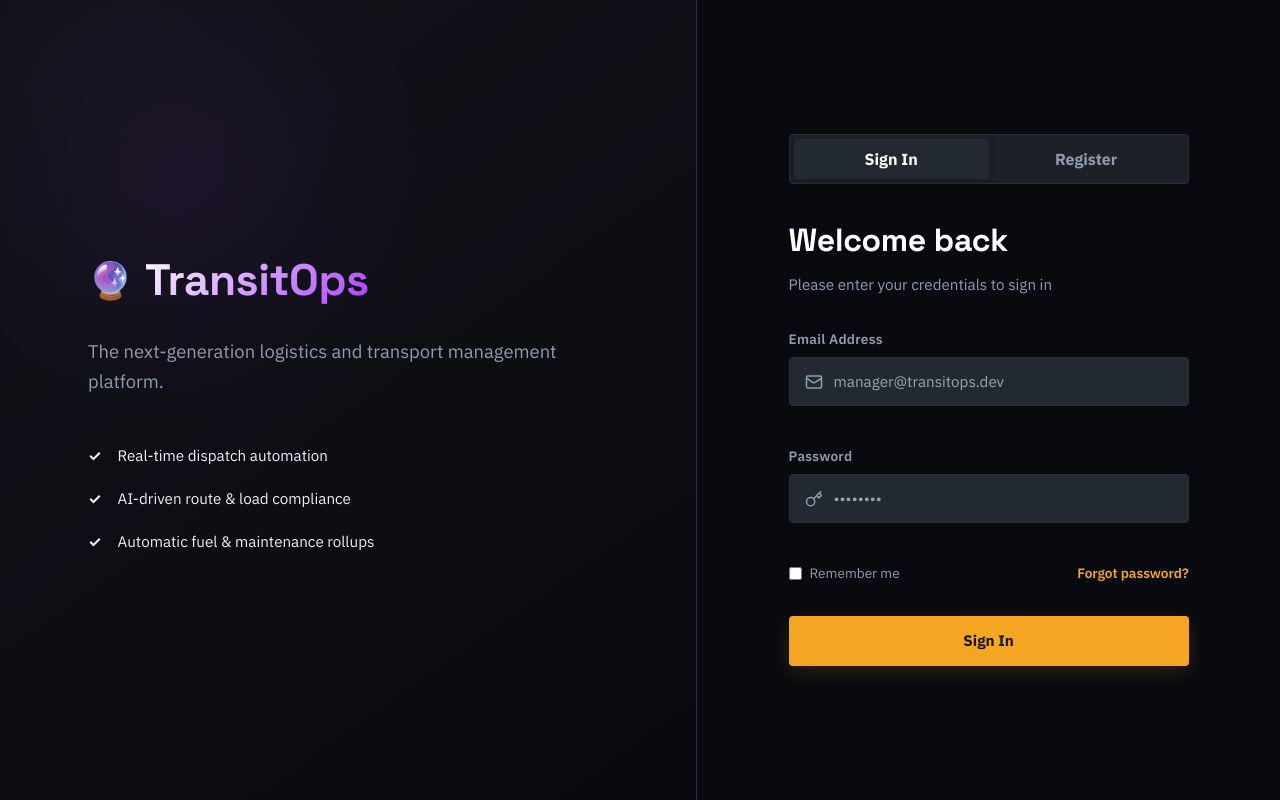
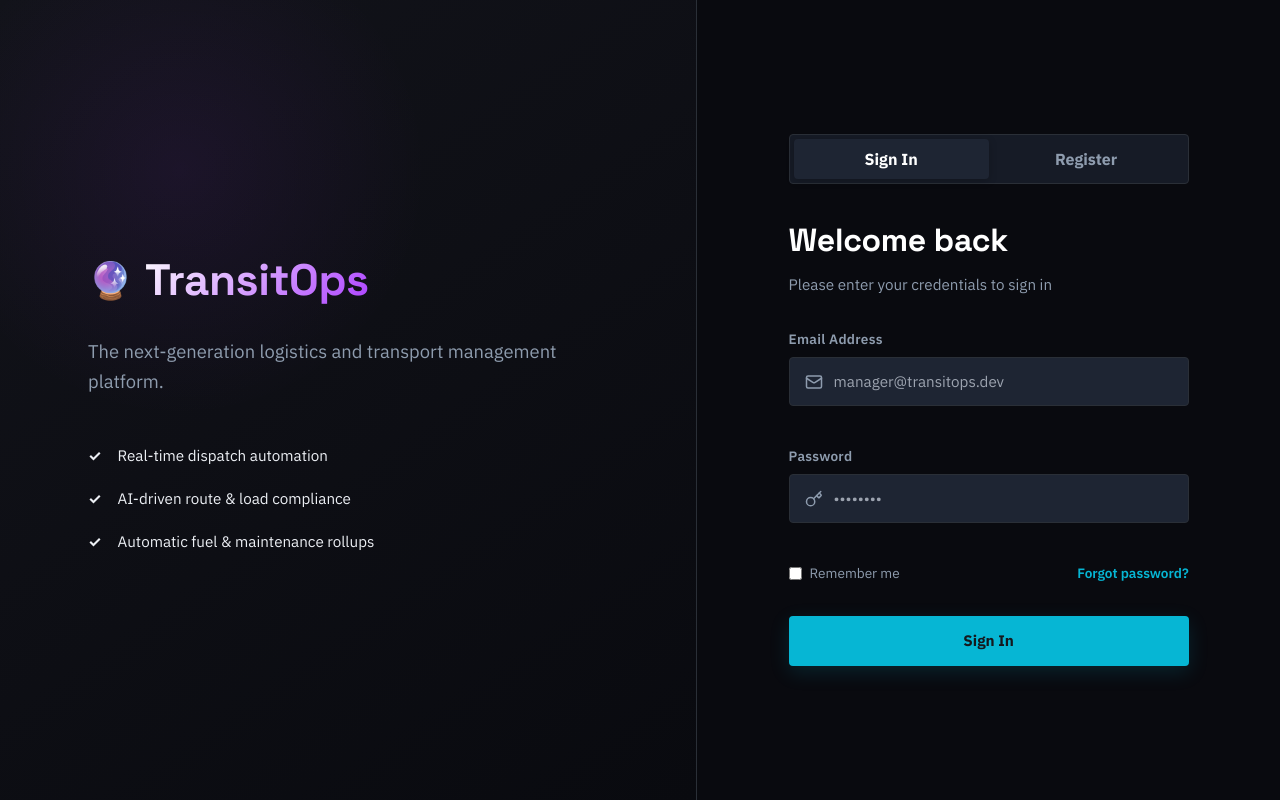
Before and after one commit to nishad-shaik/TransitOps-odoo, a Vue app in the folder frontend/: page /login in a window 1280 px wide. Built offline with nearby package versions, Linux system fonts and the light colour scheme; no server answers.

Commit message:
feat(dashboard): convert to bento layout with dynamic kpi filters

```diff
--- a/frontend/src/components/dashboard/ManagerDashboard.vue
+++ b/frontend/src/components/dashboard/ManagerDashboard.vue
@@ -21,13 +21,14 @@
       </div>
     </div>
 
-    <!-- KPI Cards Grid with Interactive Action Straps -->
-    <div class="kpi-grid">
+    <!-- Bento Grid matrix holding metric cards -->
+    <div class="bento-grid">
       <div
-        class="kpi-card cursor-pointer"
+        class="kpi-card cursor-pointer bento-card-span-1"
         v-for="kpi in kpis"
         :key="kpi.title"
         @click="handleKpiClick(kpi.title)"
+        :class="{ 'bento-card-span-2': kpi.title === 'Fleet Utilization', 'border-[#06B6D4]': activeKpiFilter === kpi.filterVal }"
       >
         <div class="kpi-header">
           <component :is="kpi.icon" class="kpi-icon-svg text-primary" />
@@ -127,7 +128,7 @@
 
 <script setup>
 import { ref, reactive, computed, onMounted } from 'vue';
-import { Compass, Hourglass, BarChart3 } from '@lucide/vue';
+import { Compass, Hourglass, BarChart3, Wrench } from '@lucide/vue';
 import { useToast } from '../../composables/useToast';
 import { useApiResource } from '../../composables/useApiResource';
 
@@ -141,27 +142,33 @@ const filters = reactive({
 const activeKpiFilter = ref('All');
 
 const { data: statsData, fetch: fetchStats } = useApiResource('/dashboard/stats');
+const { data: apiVehicles, fetch: fetchVehicles } = useApiResource('/vehicles');
 
 onMounted(() => {
   fetchStats();
+  fetchVehicles();
 });
 
 const kpis = computed(() => [
-  { title: 'Active Trips', value: String(statsData.value?.activeTrips ?? 0), subtext: 'On road. Click to filter.', icon: Compass },
-  { title: 'Pending Trips', value: String(statsData.value?.pendingTrips ?? 0), subtext: 'Awaiting dispatch. Click to filter.', icon: Hourglass },
-  { title: 'Fleet Utilization', value: statsData.value?.utilizationRate ?? '0%', subtext: 'Click to reset filter', icon: BarChart3 }
+  { title: 'Active Trips', value: String(statsData.value?.activeTrips ?? 0), subtext: 'Click to filter ongoing', icon: Compass, filterVal: 'Dispatched' },
+  { title: 'Pending Trips', value: String(statsData.value?.pendingTrips ?? 0), subtext: 'Click to filter pending', icon: Hourglass, filterVal: 'Draft' },
+  { title: 'In Shop Vehicles', value: String(statsData.value?.distribution?.maintenance ?? 0), subtext: 'Click to filter workshop', icon: Wrench, filterVal: 'In Shop' },
+  { title: 'Fleet Utilization', value: statsData.value?.utilizationRate ?? '0%', subtext: 'Click to reset filter', icon: BarChart3, filterVal: 'All' }
 ]);
 
 const handleKpiClick = (title) => {
   if (title === 'Active Trips') {
     activeKpiFilter.value = 'Dispatched';
-    showToast('KPI Filter Applied: Showing Dispatched Trips', 'info');
+    showToast('KPI Filter: Showing Dispatched/Ongoing Trips', 'info');
   } else if (title === 'Pending Trips') {
     activeKpiFilter.value = 'Draft';
-    showToast('KPI Filter Applied: Showing Draft Trips', 'info');
+    showToast('KPI Filter: Showing Draft/Scheduled Trips', 'info');
+  } else if (title === 'In Shop Vehicles') {
+    activeKpiFilter.value = 'In Shop';
+    showToast('KPI Filter: Showing In Shop/Maintenance Vehicles', 'info');
   } else {
     activeKpiFilter.value = 'All';
-    showToast('KPI Filter Reset: Showing all logs', 'info');
+    showToast('KPI Filter Reset: Showing all dispatches', 'info');
   }
 };
 
@@ -176,8 +183,14 @@ const distributionPercent = (key) => {
 
 const filteredRecentTrips = computed(() => {
   return recentTrips.value.filter(trip => {
-    if (activeKpiFilter.value !== 'All') {
-      return trip.status === activeKpiFilter.value;
+    if (activeKpiFilter.value === 'Dispatched') {
+      return trip.status === 'Dispatched' || trip.status === 'Completed' || trip.status === 'Ongoing';
+    }
+    if (activeKpiFilter.value === 'Draft') {
+      return trip.status === 'Draft' || trip.status === 'Scheduled';
+    }
+    if (activeKpiFilter.value === 'In Shop') {
+      return trip.vehicle_id && (apiVehicles.value || []).find(v => v.registration_number === trip.vehicle_id)?.status === 'In Shop';
     }
     const matchesType = filters.type === 'All' || trip.type === filters.type;
     const matchesStatus = filters.status === 'All' || trip.status === filters.status;
@@ -186,7 +199,7 @@ const filteredRecentTrips = computed(() => {
 });
 
 const badgeClass = (status) => {
-  if (status === 'Dispatched') return 'badge-info';
+  if (status === 'Dispatched' || status === 'Ongoing') return 'badge-info';
   if (status === 'Completed') return 'badge-success';
   if (status === 'Draft') return 'badge-warning';
   return 'badge-danger';
@@ -234,10 +247,24 @@ const badgeClass = (status) => {
   transition: border-color 0.2s ease;
 }
 
-.kpi-grid {
+.bento-grid {
   display: grid;
-  grid-template-columns: repeat(auto-fit, minmax(220px, 1fr));
+  grid-template-columns: repeat(4, 1fr);
   gap: 1.25rem;
+}
+
+.bento-card-span-1 {
+  grid-column: span 1;
+}
+
+.bento-card-span-2 {
+  grid-column: span 1; /* Fallback for small screens */
+}
+
+@media (min-width: 768px) {
+  .bento-card-span-2 {
+    grid-column: span 2;
+  }
 }
 
 .kpi-card {
--- a/frontend/src/style.css
+++ b/frontend/src/style.css
@@ -5,17 +5,17 @@
 @tailwind utilities;
 
 :root {
-  /* Grounded Fleet Operations Color System */
-  --primary: #F5A623; /* Dispatch Amber / Hazard Signage */
-  --primary-hover: #D98C10;
-  --primary-glow: rgba(245, 166, 35, 0.12);
+  /* Grounded Fleet Operations Color System - Cyber Industrial */
+  --primary: #06B6D4; /* Electric Cyan */
+  --primary-hover: #0891B2;
+  --primary-glow: rgba(6, 182, 212, 0.12);
 
   --secondary: #3B82C4; /* Route Steel Blue */
   --secondary-glow: rgba(59, 130, 196, 0.12);
 
-  --dark-bg: #15181D; /* Warm Asphalt Charcoal */
-  --panel-bg: #1D2127; /* Panel Background */
-  --card-bg: #232931; /* Card Background */
+  --dark-bg: #0B0F19; /* Deep Asphalt Canvas */
+  --panel-bg: #161B26; /* Panel Grids */
+  --card-bg: #1E2533; /* Instrument Cards */
   --border-color: #2A2F37; /* Clean Border lines */
   --border-hover: #3A414D;
 
@@ -25,14 +25,14 @@
   --text-muted: #64748B;
 
   /* Technical Operations Palette */
-  --success: #4C9A6A; /* Muted Moss Green */
-  --success-glow: rgba(76, 154, 106, 0.08);
+  --success: #10B981; /* Emerald Green */
+  --success-glow: rgba(16, 185, 129, 0.08);
   --warning: #F5A623;
   --warning-glow: rgba(245, 166, 35, 0.08);
-  --danger: #D14343; /* Muted Brick Red */
-  --danger-glow: rgba(209, 67, 67, 0.08);
-  --info: #3B82C4;
-  --info-glow: rgba(59, 130, 196, 0.08);
+  --danger: #FF3B30; /* Crimson Red */
+  --danger-glow: rgba(255, 59, 48, 0.08);
+  --info: #06B6D4;
+  --info-glow: rgba(6, 182, 212, 0.08);
 
   /* Layout Constants */
   --sidebar-width: 280px;
@@ -45,7 +45,7 @@
   --shadow-sm: 0 2px 8px rgba(0, 0, 0, 0.2);
   --shadow-md: 0 8px 24px rgba(0, 0, 0, 0.3);
   --shadow-lg: 0 16px 40px rgba(0, 0, 0, 0.4);
-  --shadow-primary: 0 6px 20px rgba(245, 166, 35, 0.15);
+  --shadow-primary: 0 6px 20px rgba(6, 182, 212, 0.15);
 }
 
 /* Global Stylesheet */
```
Also changed, not shown: 1 other file (tests, documents, lock files or other folders).
